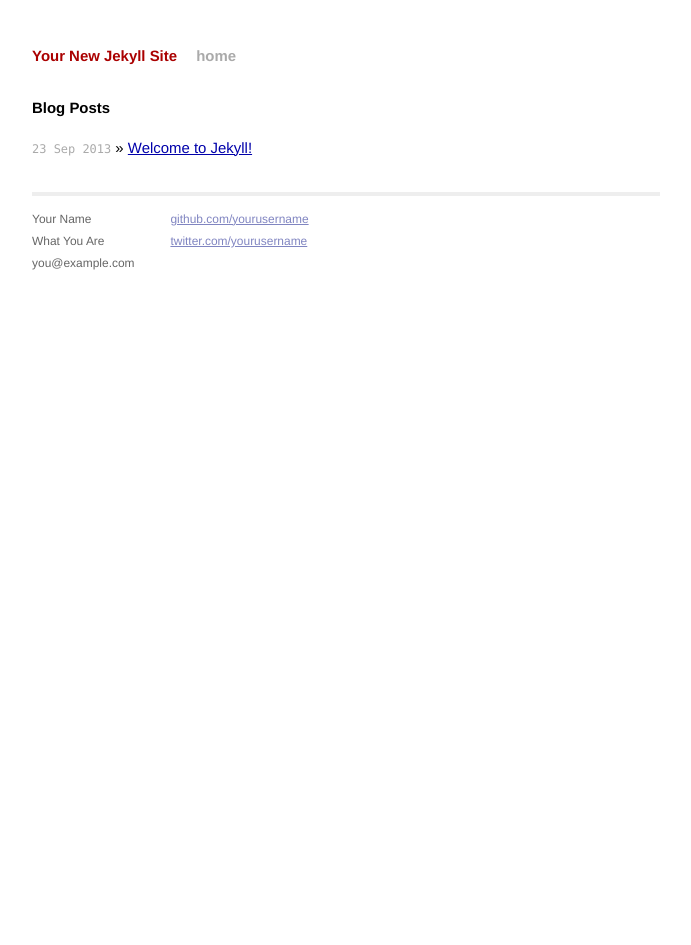
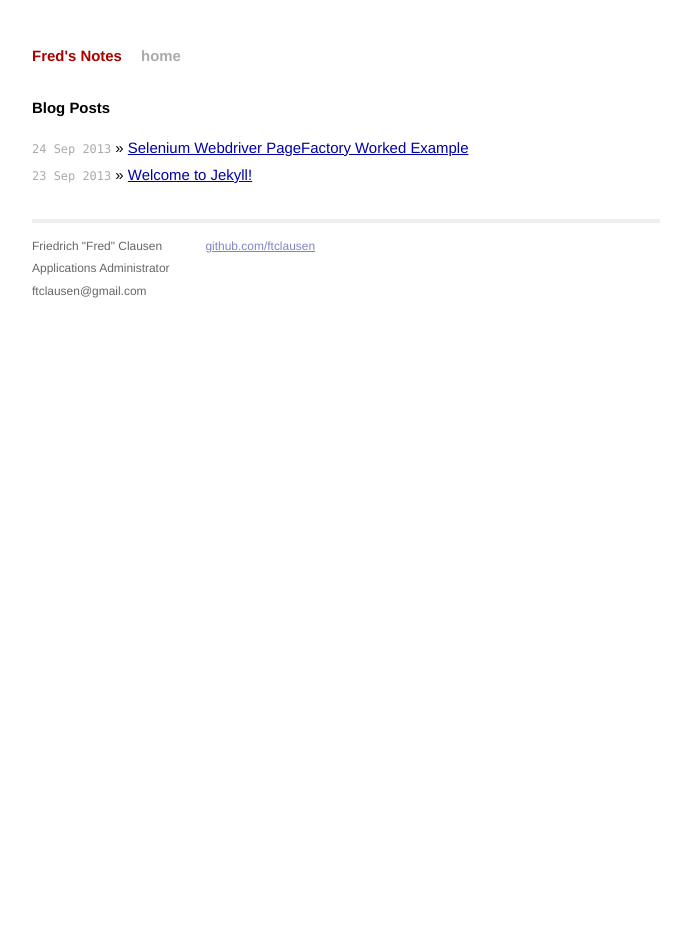
Before and after one commit to ftclausen/FredNotes, a Jekyll site: the page built from index.html, in a window 1280 px wide. Shown: the whole page, without its empty margins (294-985 px from the left). Built offline with Jekyll 4.4.1, drawn with Linux system fonts in a browser that asks for light colours; Markdown is read by kramdown in place of the engine named in the settings.

```diff
--- a/_config.yml
+++ b/_config.yml
@@ -1,3 +1,3 @@
-name: Your New Jekyll Site
+name: Fred's Notes
 markdown: redcarpet
 pygments: true
--- a/_layouts/default.html
+++ b/_layouts/default.html
@@ -26,15 +26,14 @@
           <div class="footer">
             <div class="contact">
               <p>
-                Your Name<br />
-                What You Are<br />
-                you@example.com
+                Friedrich "Fred" Clausen<br />
+                Applications Administrator<br />
+                ftclausen@gmail.com
               </p>
             </div>
             <div class="contact">
               <p>
-                <a href="https://github.com/yourusername">github.com/yourusername</a><br />
-                <a href="https://twitter.com/yourusername">twitter.com/yourusername</a><br />
+                <a href="https://github.com/ftclausen">github.com/ftclausen</a><br />
               </p>
             </div>
           </div>
```
Also changed, not shown: _drafts/markdown-testing.md (added, +18 -0 lines), _posts/2013-09-24-selenium_pagefactory_example.markdown (added, +106 -0 lines), 1 other file.
